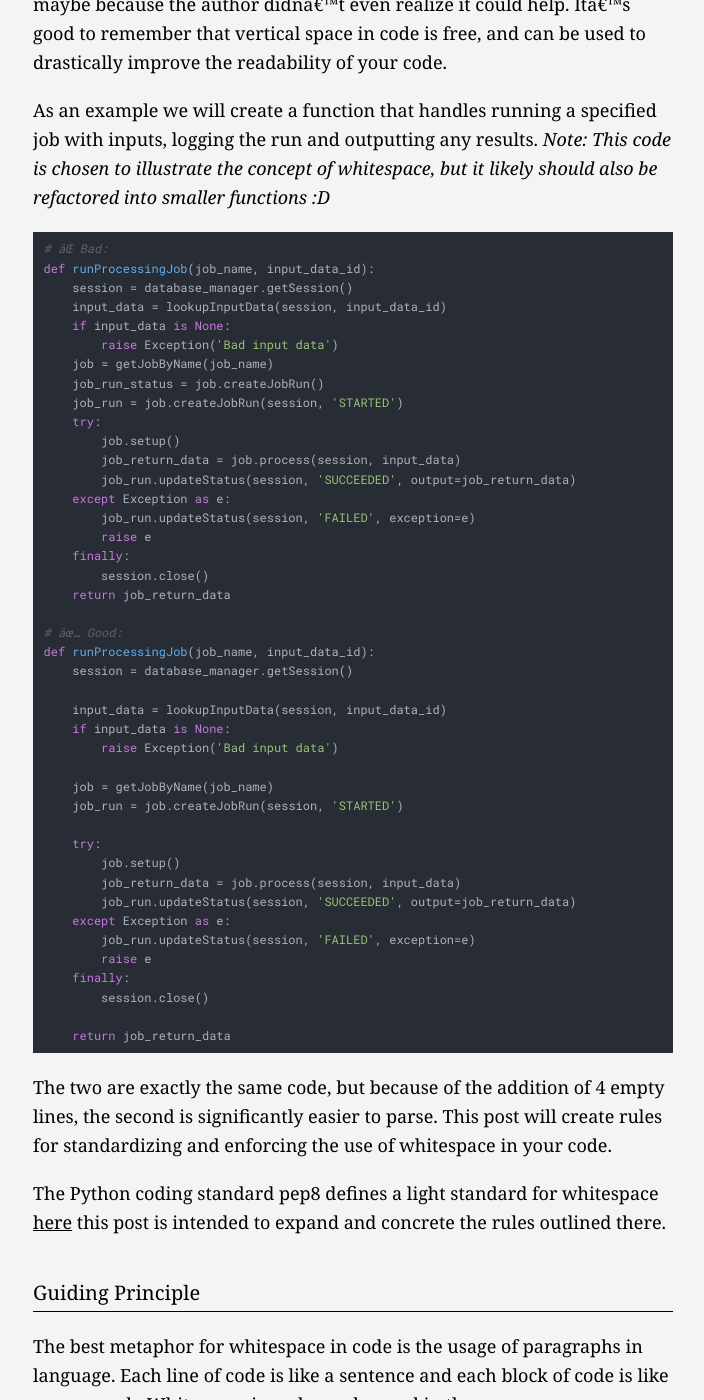
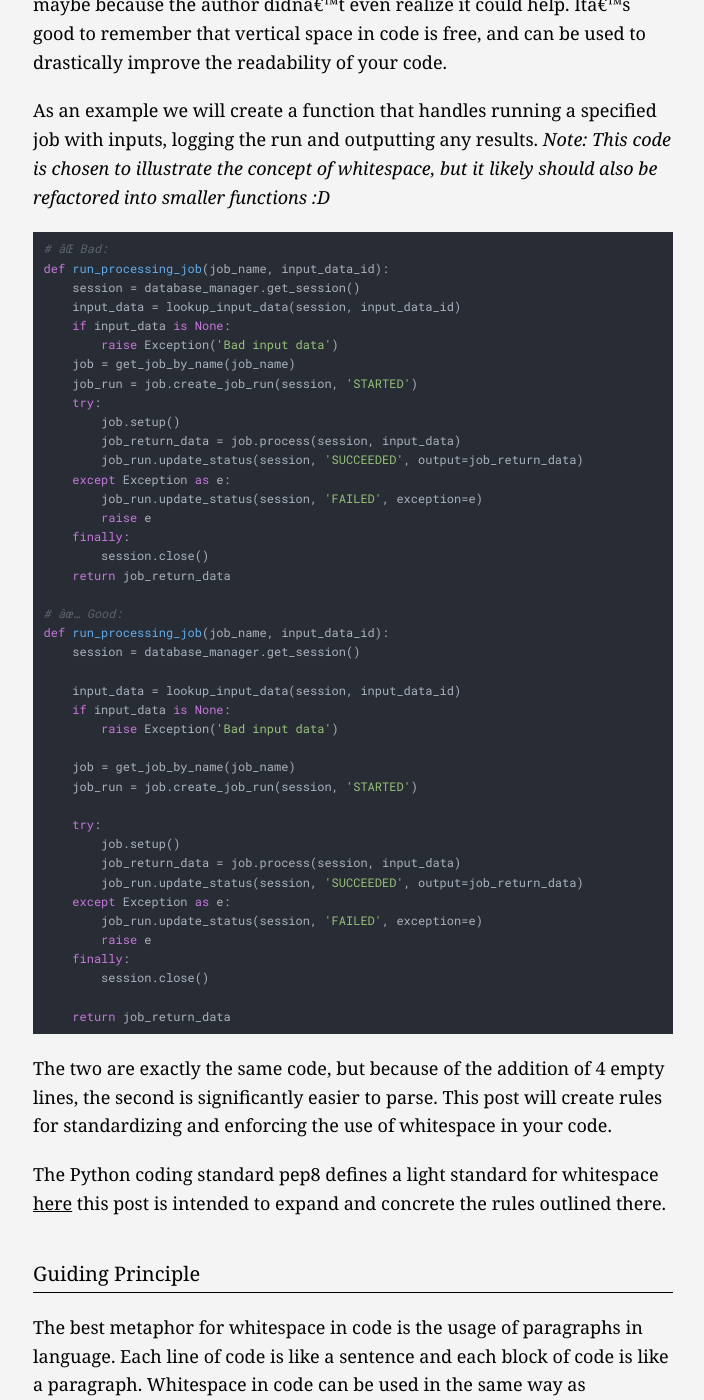
Before and after one commit to frenchie4111/frenchie4111.github.io, a Jekyll site: the page built from _posts/2020-05-27-Coding-Standards-Whitespace.md, in a window 1280 px wide and 1400 px high, scrolled down 697 px. Shown: the whole window, without its empty margins (287-991 px from the left). Built offline with Jekyll 4.4.1, drawn with Linux system fonts in a browser that asks for light colours; nearby versions of some CDN libraries; some of the changed text lies outside the part shown.

Commit message:
Changed to snakecase functions in code blocks

````diff
--- a/_posts/2020-05-27-Coding-Standards-Whitespace.md
+++ b/_posts/2020-05-27-Coding-Standards-Whitespace.md
@@ -28,42 +28,41 @@ smaller functions :D_
 
 ```python
 # ❌ Bad:
-def runProcessingJob(job_name, input_data_id):
-    session = database_manager.getSession()
-    input_data = lookupInputData(session, input_data_id)
+def run_processing_job(job_name, input_data_id):
+    session = database_manager.get_session()
+    input_data = lookup_input_data(session, input_data_id)
     if input_data is None:
         raise Exception('Bad input data')
-    job = getJobByName(job_name)
-    job_run_status = job.createJobRun()
-    job_run = job.createJobRun(session, 'STARTED')
+    job = get_job_by_name(job_name)
+    job_run = job.create_job_run(session, 'STARTED')
     try:
         job.setup()
         job_return_data = job.process(session, input_data)
-        job_run.updateStatus(session, 'SUCCEEDED', output=job_return_data)
+        job_run.update_status(session, 'SUCCEEDED', output=job_return_data)
     except Exception as e:
-        job_run.updateStatus(session, 'FAILED', exception=e)
+        job_run.update_status(session, 'FAILED', exception=e)
         raise e
     finally:
         session.close()
     return job_return_data
 
 # ✅ Good:
-def runProcessingJob(job_name, input_data_id):
-    session = database_manager.getSession()
+def run_processing_job(job_name, input_data_id):
+    session = database_manager.get_session()
 
-    input_data = lookupInputData(session, input_data_id)
+    input_data = lookup_input_data(session, input_data_id)
     if input_data is None:
         raise Exception('Bad input data')
 
-    job = getJobByName(job_name)
-    job_run = job.createJobRun(session, 'STARTED')
+    job = get_job_by_name(job_name)
+    job_run = job.create_job_run(session, 'STARTED')
 
     try:
         job.setup()
         job_return_data = job.process(session, input_data)
-        job_run.updateStatus(session, 'SUCCEEDED', output=job_return_data)
+        job_run.update_status(session, 'SUCCEEDED', output=job_return_data)
     except Exception as e:
-        job_run.updateStatus(session, 'FAILED', exception=e)
+        job_run.update_status(session, 'FAILED', exception=e)
         raise e
     finally:
         session.close()
@@ -110,16 +109,16 @@ Functions should always be separated from each other.
 
 ```python
 # ❌ Bad:
-def getUser():
+def get_user():
     return user
-def getMoths():
+def get_moths():
     return moths
 
 # ✅ Good:
-def getUser():
+def get_user():
     return user;
 
-def getMoths():
+def get_moths():
     return moths
 ```
 
@@ -131,14 +130,14 @@ from the remainder of the file.
 ```python
 # ❌ Bad:
 import random
-def getRandom():
+def get_random():
     return 4; # Chosen by fair dice roll.
             	# guaranteed to be random
 
 # ✅ Good:
 import random
 
-def getRandom():
+def get_random():
     return 4; # Chosen by fair dice roll.
               # guaranteed to be random
 ```
@@ -152,15 +151,15 @@ returning is returning the user that was just updated:
 
 ```python
 # ❌ Bad:
-def updateUserFirstName(user_id, first_name):
-    user = getUser(user_id)
+def update_user_first_name(user_id, first_name):
+    user = get_user(user_id)
     user.first_name = first_name
     user.save()
     return user
 
 # ✅ Good:
-def updateUserFirstName(user_id, first_name):
-    user = getUser(user_id)
+def update_user_first_name(user_id, first_name):
+    user = get_user(user_id)
 
     user.first_name = first_name
     user.save()
@@ -175,20 +174,20 @@ pulling and validation of data pulled should be separated by source.
 
 ```python
 # ❌ Bad:
-def updateUserAddress(user_id, address_string):
-    user = getUser(user_id)
+def update_user_address(user_id, address_string):
+    user = get_user(user_id)
     if user is None:
         raise RuntimeError('User not found')
-    google_place_id = getGooglePlaceId(address_string)
+    google_place_id = get_google_place_ID(address_string)
     # ... Set user, save, return
 
 # ✅ Good:
-def updateUserAddress(user_id, address_string):
-    user = getUser(user_id)
+def update_user_address(user_id, address_string):
+    user = get_user(user_id)
     if user is None:
         raise RuntimeError('User not found')
 
-    google_place_id = getGooglePlaceId(address_string)
+    google_place_id = get_google_place_ID(address_string)
 
     # ... Set user, save, return
 ```
@@ -207,8 +206,8 @@ Getting a variable should always be combined with the validation of that variabl
 
 ```python
 # ❌ Bad:
-def orderAlcohol(user_id, drink):
-    user = getUser(user_id)
+def order_alcohol(user_id, drink):
+    user = get_user(user_id)
 
     if user.age < 21:
         raise UnderageException()
@@ -216,8 +215,8 @@ def orderAlcohol(user_id, drink):
     # ... Order Alcohol for user
 
 # ✅ Good:
-def orderAlcohol(user_id, drink):
-    user = getUser(user_id)
+def order_alcohol(user_id, drink):
+    user = get_user(user_id)
     if user.age < 21:
         raise UnderageException()
 
````
Also changed, not shown: other parts of _posts/2020-05-27-Coding-Standards-Whitespace.md (+6 -6 lines).
